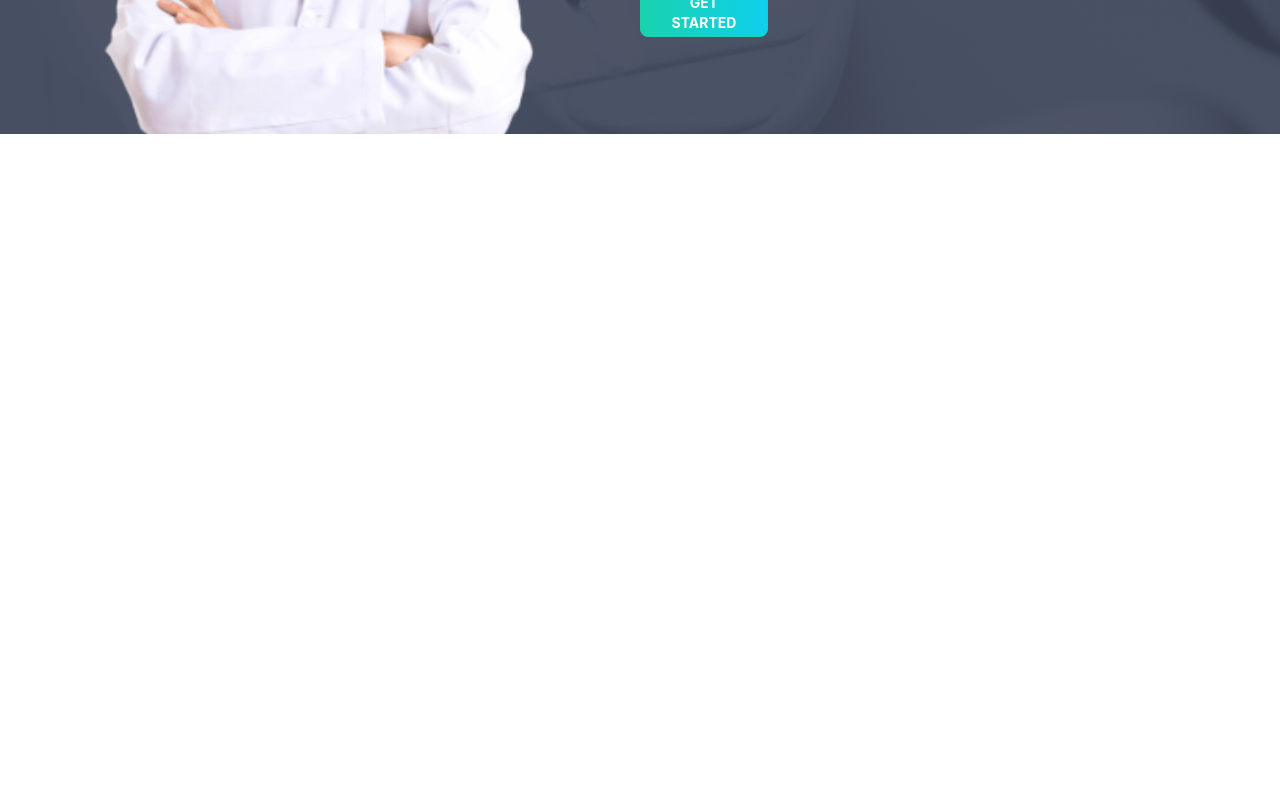
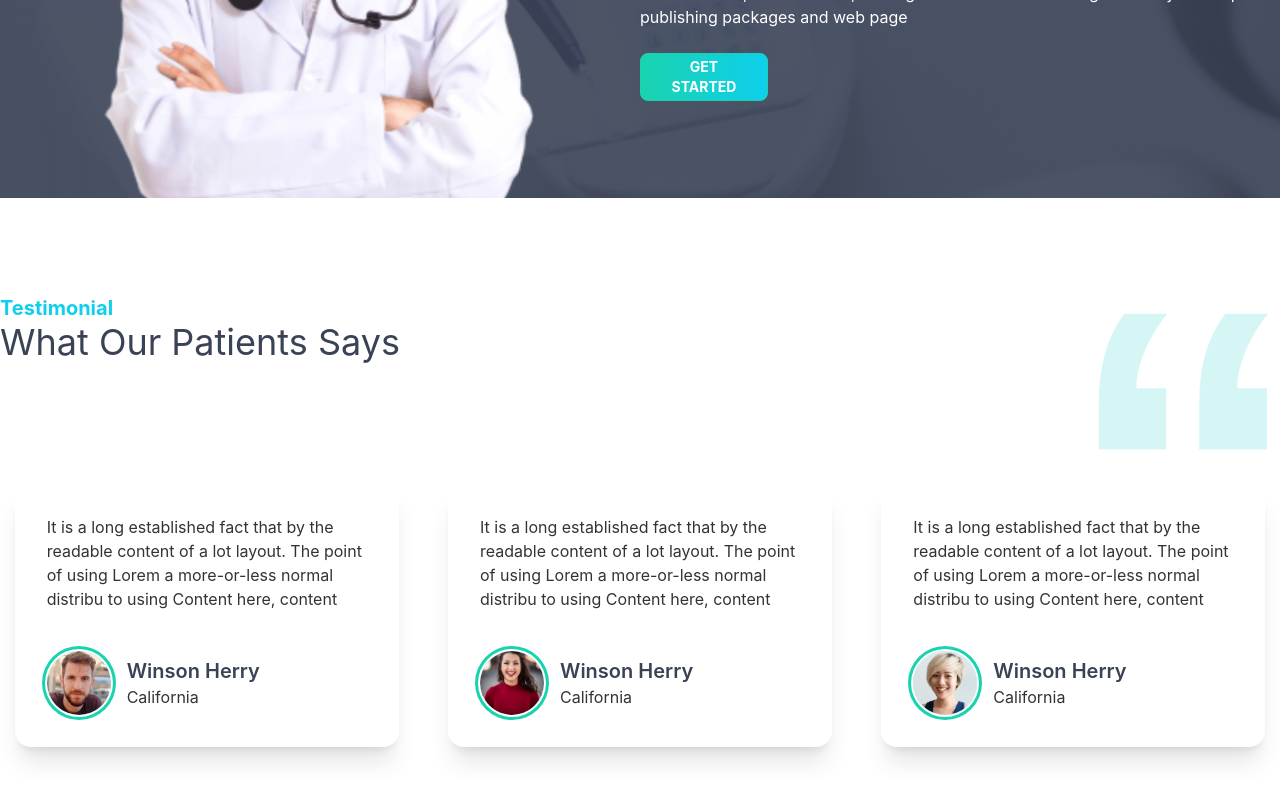
Before and after one commit to MuzakkirHossainMinhaz/doctors-portal-client-side, a React (Create React App) app: page / in a window 1280 px wide. Shown: the part 2790-3590 px from the top of the page. Before the commit the page ends 3036 px from the top, so only its background shows below. Built offline with nearby package versions, Linux system fonts and the light colour scheme.

Commit message:
testimonial added

```diff
--- a/src/Pages/Home/AppointmentHome/AppointmentHome.js
+++ b/src/Pages/Home/AppointmentHome/AppointmentHome.js
@@ -8,7 +8,7 @@ const AppointmentHome = () => {
         <section style={{
             background: `url(${appointment})`
         }}
-        className="mb-28 mt-40"
+        className="mb-24 mt-56"
         >
             <div className='flex justify-center items-center'>
                 <div className='flex-1 hidden lg:block'>
--- /dev/null
+++ b/src/Pages/Home/Contact/Contact.js
@@ -0,0 +1,11 @@
+import React from 'react';
+
+const Contact = () => {
+    return (
+        <div>
+
+        </div>
+    );
+};
+
+export default Contact;
--- a/src/Pages/Home/Home.js
+++ b/src/Pages/Home/Home.js
@@ -1,8 +1,10 @@
 import React from 'react';
 import AppointmentHome from './AppointmentHome/AppointmentHome';
 import Banner from './Banner/Banner';
+import Contact from './Contact/Contact';
 import Info from './Info/Info';
 import Services from './Services/Services';
+import Testimonial from './Testimonial/Testimonial';
 
 const Home = () => {
     return (
@@ -11,6 +13,8 @@ const Home = () => {
             <Info></Info>
             <Services></Services>
             <AppointmentHome></AppointmentHome>
+            <Testimonial></Testimonial>
+            <Contact></Contact>
         </div>
     );
 };
--- /dev/null
+++ b/src/Pages/Home/Testimonial/Review/Review.js
@@ -0,0 +1,25 @@
+import React from 'react';
+
+const Review = ({ review }) => {
+    const { avatar, comment, name, location } = review;
+    return (
+        <div class="card w-96 bg-base-100 shadow-xl mx-auto">
+            <div class="card-body">
+                <p>{comment}</p>
+                <div className='flex items-center mt-8'>
+                    <div class="avatar">
+                        <div class="w-16 mr-4 rounded-full ring ring-secondary ring-offset-base-100 ring-offset-2">
+                            <img src={avatar} />
+                        </div>
+                    </div>
+                    <div>
+                        <h3 className='font-semibold text-accent text-xl'>{name}</h3>
+                        <p>{location}</p>
+                    </div>
+                </div>
+            </div>
+        </div>
+    );
+};
+
+export default Review;
--- /dev/null
+++ b/src/Pages/Home/Testimonial/Testimonial.js
@@ -0,0 +1,55 @@
+import React from 'react';
+import quote from '../../../assets/icons/quote.svg';
+import people1 from '../../../assets/images/people1.png';
+import people2 from '../../../assets/images/people2.png';
+import people3 from '../../../assets/images/people3.png';
+import Review from './Review/Review';
+
+const Testimonial = () => {
+    const reviews = [
+        {
+            _id: 1,
+            comment: "It is a long established fact that by the readable content of a lot layout. The point of using Lorem a more-or-less normal distribu to using Content here, content",
+            avatar: people1,
+            name: "Winson Herry",
+            location: "California"
+        },
+        {
+            _id: 2,
+            comment: "It is a long established fact that by the readable content of a lot layout. The point of using Lorem a more-or-less normal distribu to using Content here, content",
+            avatar: people2,
+            name: "Winson Herry",
+            location: "California"
+        },
+        {
+            _id: 3,
+            comment: "It is a long established fact that by the readable content of a lot layout. The point of using Lorem a more-or-less normal distribu to using Content here, content",
+            avatar: people3,
+            name: "Winson Herry",
+            location: "California"
+        },
+    ]
+    return (
+        <section className='my-24'>
+            <div className='flex justify-between mx-5 lg:mx-0'>
+                <div>
+                    <h3 className='text-primary font-bold text-xl'>Testimonial</h3>
+                    <h1 className='text-accent text-4xl'>What Our Patients Says</h1>
+                </div>
+                <div>
+                    <img className='w-24 lg:w-48' src={quote} alt="" />
+                </div>
+            </div>
+            <div className='mt-8 grid grid-cols-1 lg:grid-cols-3 gap-5'>
+                {
+                    reviews.map(review => <Review
+                        key={review._id}
+                        review={review}
+                    ></Review>)
+                }
+            </div>
+        </section>
+    );
+};
+
+export default Testimonial;
```
